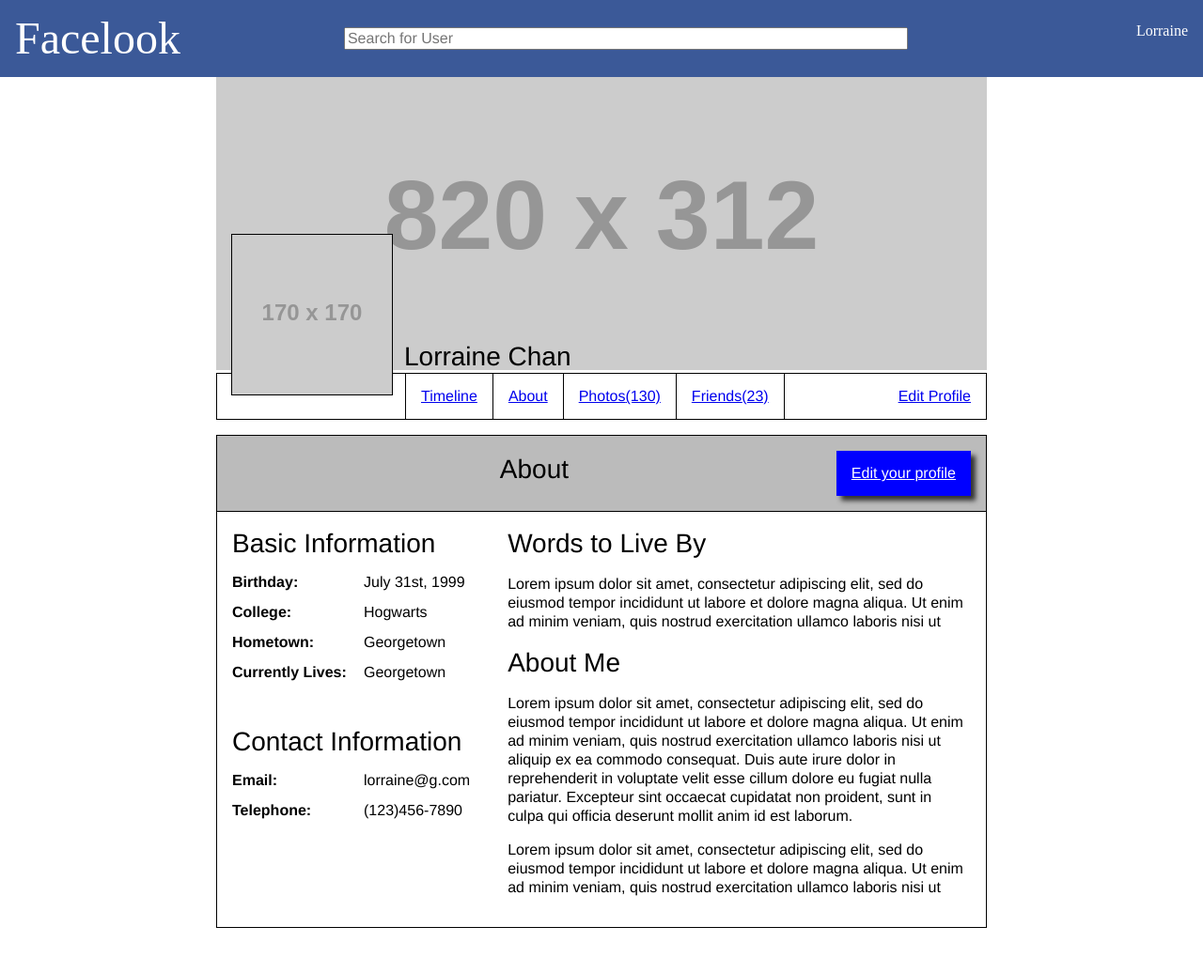
After one commit to vikingeducation/project_prep_facebook_pages, a PHP site: page /about.html in a window 1280 px wide. The commit adds this page. Shown: the whole page at 94% size. Run offline with PHP 8.4, Linux system fonts and the light colour scheme; grey boxes labelled with a size stand in for pictures from a placeholder-image service; some libraries are stand-ins or nearby versions.

Commit message:
Add styling to About page

```diff
--- /dev/null
+++ b/about.html
@@ -0,0 +1,137 @@
+<!DOCTYPE html>
+
+<html>
+  <head>
+    <meta charset="UTF-8">
+    <meta name="viewport" content="width=device-width, initial-scale=1.0">
+
+    <title>Facelook</title>
+
+    <link rel="stylesheet" href="./style.css">
+  </head>
+
+  <body>
+    <header class="header">
+      <h1 class="logo">Facelook</h1>
+
+      <label for="search"></label>
+      <input type="search" id="search" name="search" class="search__input"
+        placeholder="Search for User">
+
+      <p class="username">Lorraine</p>
+    </header>
+
+    <main class="about">
+      <section class="overview__container">
+        <h2 class="section__title hide">Profile</h2>
+
+        <div class="profile__container">
+          <h3 class="profile__username">Lorraine Chan</h3>
+
+          <img src="http://placehold.it/820x312" class="profile__cover">
+          <img src="http://placehold.it/170x170" class="profile__picture">
+        </div>
+
+        <nav class="profile__nav">
+          <ul class="nav__list">
+            <li class="nav__list__item">
+              <a href="#" class="link nav__link">Timeline</a>
+            </li>
+
+            <li class="nav__list__item">
+              <a href="#" class="link nav__link">About</a>
+            </li>
+
+            <li class="nav__list__item">
+              <a href="#" class="link nav__link">Photos<span class="count">(130)</span></a>
+            </li>
+
+            <li class="nav__list__item">
+              <a href="#" class="link nav__link">Friends<span class="count">(23)</span></a>
+            </li>
+          </ul>
+
+          <ul class="links__list">
+            <li class="link__list__item">
+              <a href="#" class="link">Edit Profile</a>
+            </li>
+          </ul>
+        </nav>
+      </section>
+
+      <section class="details__container">
+        <h2 class="section__title hide">Profile</h2>
+
+        <header class="details__header">
+          <h3 class="section__subtitle">About</h3>
+
+          <a href="#" class="btn link section__link">Edit your profile</a>
+        </header>
+
+        <div class="details__subcontainer">
+          <div class="outline__container">
+            <article class="outline">
+              <h3 class="outline__title">Basic Information</h3>
+
+              <dl>
+                <dt>Birthday</dt>
+                <dd>July 31st, 1999</dd>
+
+                <dt>College</dt>
+                <dd>Hogwarts</dd>
+
+                <dt>Hometown</dt>
+                <dd>Georgetown</dd>
+
+                <dt>Currently Lives</dt>
+                <dd>Georgetown</dd>
+              </dl>
+            </article>
+
+            <article class="outline">
+              <h3 class="outline__title">Contact Information</h3>
+
+              <dl>
+                <dt>Email</dt>
+                <dd>lorraine@g.com</dd>
+
+                <dt>Telephone</dt>
+                <dd>(123)456-7890</dd>
+              </dl>
+            </article>
+          </div>
+
+          <div class="blurb__container">
+            <article class="blurb">
+              <h3 class="blurb_title">Words to Live By</h3>
+              <p>
+                Lorem ipsum dolor sit amet, consectetur adipiscing elit, sed do
+                eiusmod tempor incididunt ut labore et dolore magna aliqua. Ut enim
+                ad minim veniam, quis nostrud exercitation ullamco laboris nisi ut
+              </p>
+            </article>
+
+            <article class="blurb">
+              <h3 class="blurb_title">About Me</h3>
+              <p>
+                Lorem ipsum dolor sit amet, consectetur adipiscing elit, sed do
+                eiusmod tempor incididunt ut labore et dolore magna aliqua. Ut enim
+                ad minim veniam, quis nostrud exercitation ullamco laboris nisi ut
+                aliquip ex ea commodo consequat. Duis aute irure dolor in
+                reprehenderit in voluptate velit esse cillum dolore eu fugiat nulla
+                pariatur. Excepteur sint occaecat cupidatat non proident, sunt in culpa
+                qui officia deserunt mollit anim id est laborum.
+              </p>
+
+              <p>
+                Lorem ipsum dolor sit amet, consectetur adipiscing elit, sed do
+                eiusmod tempor incididunt ut labore et dolore magna aliqua. Ut enim
+                ad minim veniam, quis nostrud exercitation ullamco laboris nisi ut
+              </p>
+            </article>
+          </div>
+        </div>
+      </section>
+    </main>
+  </body>
+</html>
--- a/style.css
+++ b/style.css
@@ -31,6 +31,7 @@ footer, header, hgroup, menu, nav, section {
 }
 body {
 	line-height: 1;
+  margin-bottom: 3em;
 }
 ol, ul {
 	list-style: none;
@@ -58,28 +59,53 @@ table {
 h3 {
   font-size: 1.75rem;
   line-height: 1.25em;
-  margin-bottom: 1em;
+  margin-bottom: 1rem;
 }
 
 h2 {
   font-size: 2.25rem;
   line-height: 1.25em;
-  margin-bottom: 1em;
+  margin-bottom: 1rem;
 }
 
 h1 {
   font-size: 3rem;
   line-height: 1.05em;
-  margin-bottom: 1em;
+  margin-bottom: 1rem;
 }
 
-header, section {
+header {
   padding: 1em;
 }
 
 p {
   line-height: 1.25em;
+  margin-bottom: 1em;
 }
+
+dl {
+  content: '';
+  display: table;
+}
+
+dt {
+  font-weight: bold;
+  width: 130px;
+  float: left;
+  clear: left;
+  margin-bottom: 1em;
+}
+
+dt:after {
+  content: ':'
+}
+
+dd {
+  display: block;
+  margin-left: 140px;
+  margin-bottom: 1em;
+}
+
 
 /* UTILITIES --------------------------------------*/
 .select {
@@ -115,7 +141,7 @@ p {
 }
 
 .btn {
-  box-shadow: 5px 5px 5px #333
+  box-shadow: 5px 5px 5px #333;
 }
 
 .btn--primary {
@@ -127,6 +153,15 @@ p {
   width: 100%
 }
 
+.link {
+  display: block;
+  padding: 1em;
+}
+
+.hide {
+  display: none;
+}
+
 /* HEADER -----------------------------------------*/
 .header {
   color: #fff;
@@ -136,8 +171,6 @@ p {
   display: flex;
   align-items: center;
   justify-content: space-between;
-
-  margin-bottom: 1em;
 }
 
 .logo {
@@ -196,3 +229,97 @@ p {
 .sign-up__fields__group {
   margin-bottom: 1em;
 }
+
+/* ABOUT -----------------------------------------*/
+.about {
+  width: 820px;
+  margin: 0 auto;
+}
+
+.overview__container {
+  width: inherit;
+}
+
+/* PROFILE -----------------------------------------*/
+.profile__container {
+  position: relative;
+  padding: 0;
+}
+
+.profile__username {
+  position: absolute;
+  bottom: 0;
+  left: 200px;
+  margin-bottom: 0;
+}
+
+.profile__picture {
+  position: absolute;
+  bottom: -1.5em;
+  left: 1em;
+  border: 1px solid;
+}
+
+/* NAV ---------------------------------------------------*/
+.profile__nav {
+  display: flex;
+  border: 1px solid;
+  width: inherit;
+  padding-left: 200px;
+  justify-content: space-between;
+  margin-bottom: 1em;
+}
+
+.nav__list {
+  display: flex;
+}
+
+.nav__link {
+  border-left: 1px solid black;
+}
+
+.nav__list__item:last-child .nav__link {
+  border-right: 1px solid black;
+}
+
+/* SEARCH ------------------------------------------------*/
+.search__input {
+  width: 600px;
+  margin-left: 5%;
+  margin-right: 15%;
+}
+
+/* DETAILS__HEADER ----------------------------------------*/
+.details__container {
+  width: inherit;
+}
+
+.details__header {
+  background-color: #bbb;
+  width: inherit;
+  display: flex;
+  align-items: baseline;
+  border: 1px solid;
+}
+
+.section__subtitle {
+  margin: 0 auto;
+}
+
+.section__link {
+  background-color: blue;
+  color: #fff;
+}
+
+/* OUTLINE---------------------------------------------*/
+.details__subcontainer {
+  display: flex;
+  border-style: solid;
+  border-width: 0 1px 1px 1px;
+  padding: 1em;
+}
+
+.outline {
+  margin-bottom: 2em;
+  margin-right: 2.5em;
+}
```
